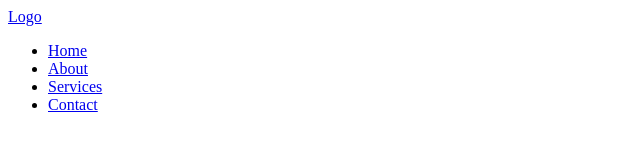
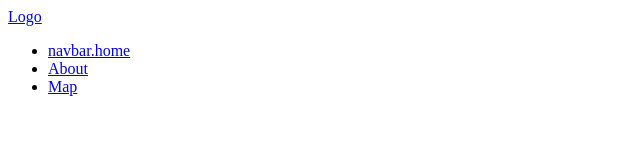
Before and after one commit to nouxinf/fetu-site, a React (Vite) app: page / in a window 1280 px wide. Shown: the top 164 px of the page, without its empty margins (0-640 px from the left). Built offline with nearby package versions, Linux system fonts and the light colour scheme.

Commit message:
public fix

```diff
--- a/src/Navbar.jsx
+++ b/src/Navbar.jsx
@@ -1,16 +1,16 @@
 import React from 'react';
-
+import { useTranslation } from 'react-i18next';
 const Navbar = () => {
+    const { t } = useTranslation();
     return (
         <nav className="navbar">
             <div className="navbar-logo">
                 <a href="/">Logo</a>
             </div>
             <ul className="navbar-links">
-                <li><a href="#home">Home</a></li>
+                <li><a href="#home">{t("navbar.home")}</a></li>
                 <li><a href="#about">About</a></li>
-                <li><a href="#services">Services</a></li>
-                <li><a href="#contact">Contact</a></li>
+                <li><a href="#services">Map</a></li>
             </ul>
         </nav>
     );
```
Also changed, not shown: src/assets/fetu-banner.svg (renamed from public/fetu-banner.svg).
